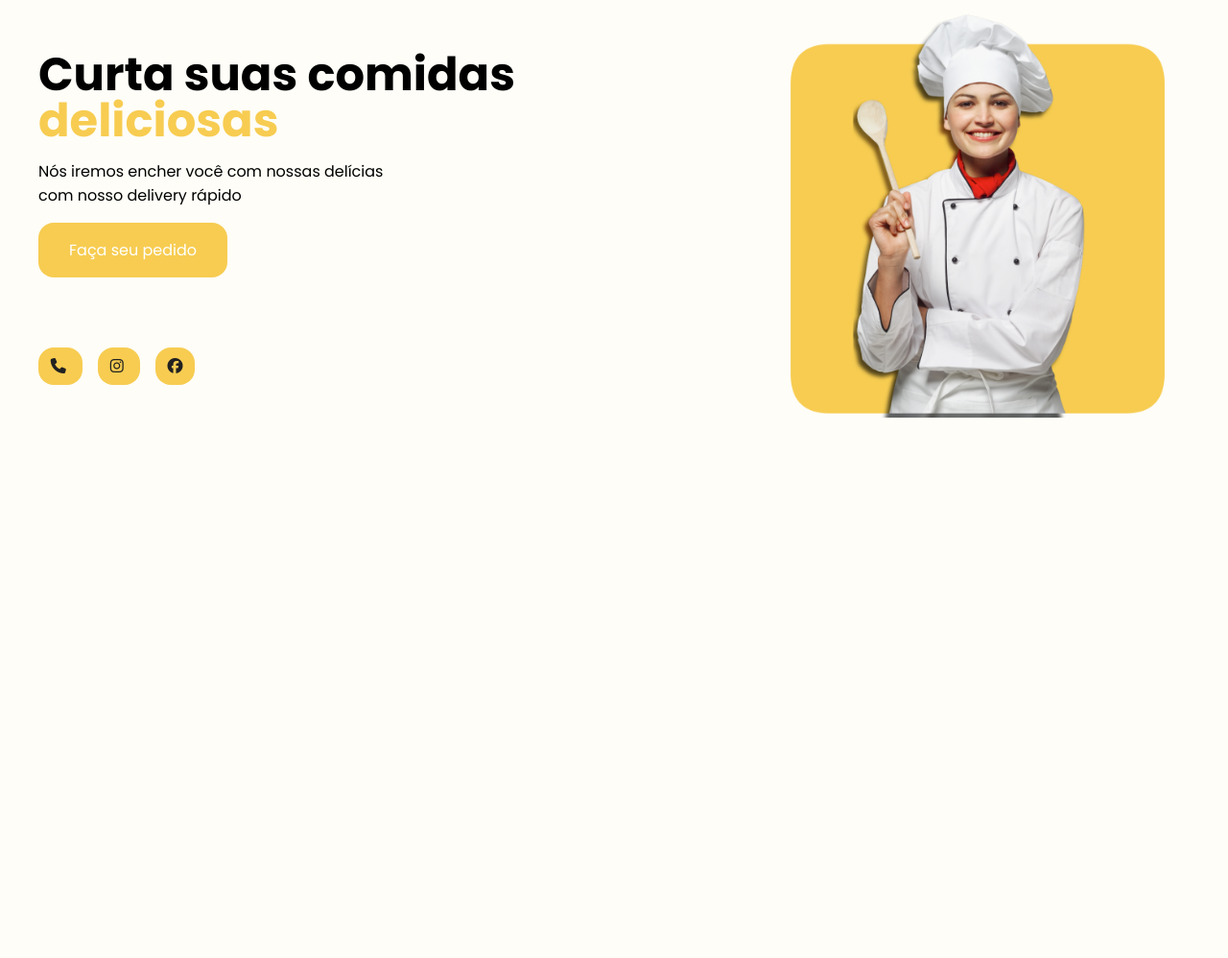
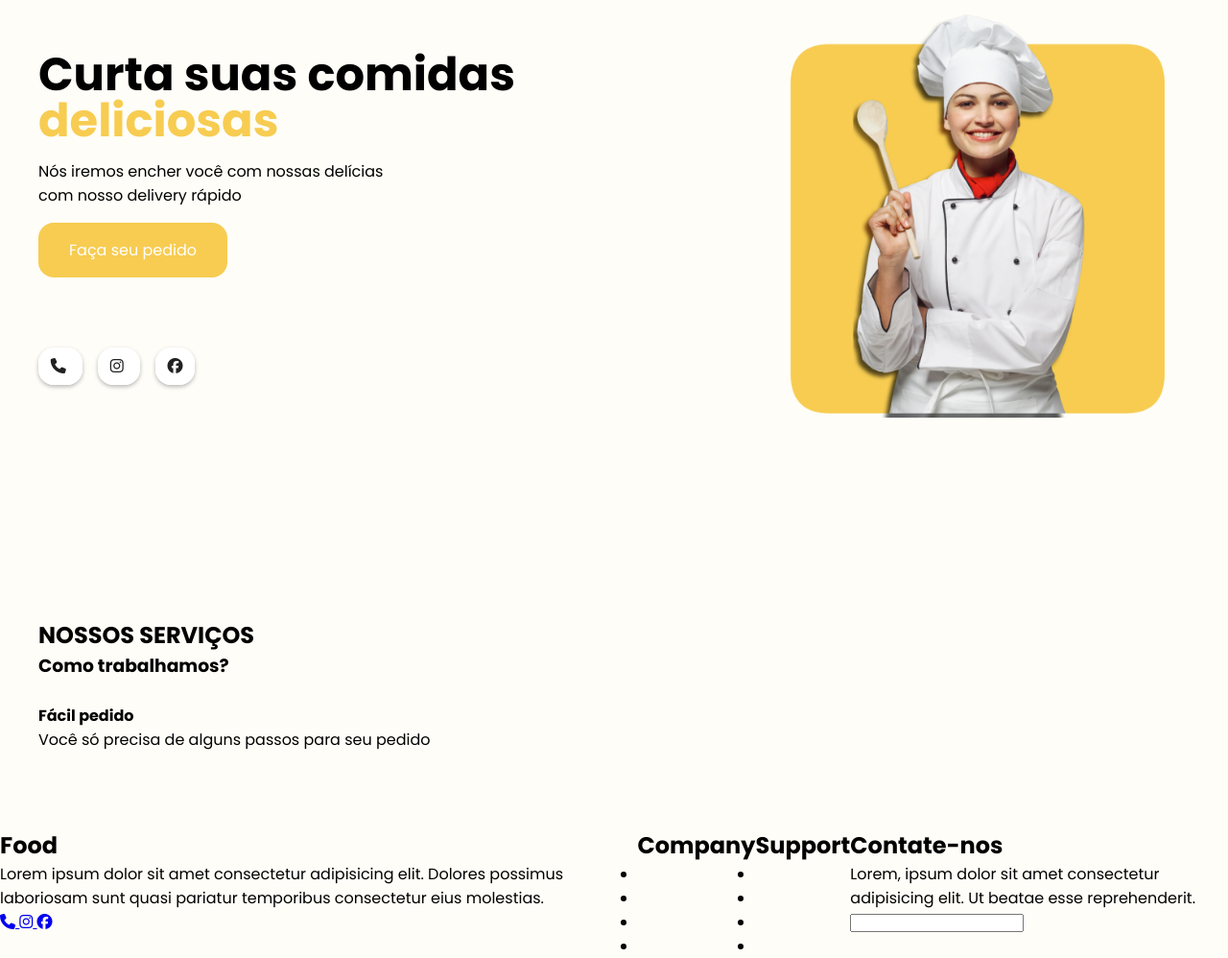
Before and after one commit to devwenderson/study-websites, a plain HTML site: page 1-food-website/index.html in a window 1280 px wide. Shown: the part 236-1234 px from the top of the page at 96% size. Before the commit the page ends 800 px from the top, so only its background shows below. Drawn offline with Linux system fonts and the light colour scheme.

Commit message:
wip: add footer

```diff
--- a/1-food-website/css/base.css
+++ b/1-food-website/css/base.css
@@ -17,3 +17,7 @@ body {
     max-width: 1200px;
     margin: 0 auto;
 }
+
+section {
+    padding: 5em 0;
+}
--- a/1-food-website/css/components.css
+++ b/1-food-website/css/components.css
@@ -54,3 +54,7 @@ header nav ol li a {
     padding: 0.8em 1.5em;
     border-radius: 1em;
 }
+
+.footer-content {
+    display: flex;
+}
--- a/1-food-website/css/index.css
+++ b/1-food-website/css/index.css
@@ -1,6 +1,6 @@
 /* index.html styles */
 
-.hero {
+section.hero {
     display: flex;
     align-items: center;
     height: 85vh;
@@ -46,7 +46,8 @@
 }
 
 .cta__social-buttons a {
-    background-color: var(--yellow-500);
+    background-color: #fff;
+    box-shadow: 0 2px 4px rgb(185, 185, 185);
     margin-right: 1em;
     padding: .5em .8em;
     border-radius: 1em;
@@ -55,7 +56,7 @@
 }
 
 .cta__social-buttons a:hover {
-    color: #fff;
+    background-color: var(--yellow-500);
 }
 
 .hero__banner {
--- a/1-food-website/index.html
+++ b/1-food-website/index.html
@@ -1,12 +1,16 @@
 <!DOCTYPE html>
 <html lang="pt-br">
+
 <head>
     <meta charset="UTF-8">
     <meta name="viewport" content="width=device-width, initial-scale=1.0">
     <title>Início</title>
 
-    <link rel="stylesheet" href="https://cdnjs.cloudflare.com/ajax/libs/font-awesome/6.7.2/css/all.min.css" integrity="sha512-Evv84Mr4kqVGRNSgIGL/F/aIDqQb7xQ2vcrdIwxfjThSH8CSR7PBEakCr51Ck+w+/U6swU2Im1vVX0SVk9ABhg==" crossorigin="anonymous" referrerpolicy="no-referrer" />
+    <link rel="stylesheet" href="https://cdnjs.cloudflare.com/ajax/libs/font-awesome/6.7.2/css/all.min.css"
+        integrity="sha512-Evv84Mr4kqVGRNSgIGL/F/aIDqQb7xQ2vcrdIwxfjThSH8CSR7PBEakCr51Ck+w+/U6swU2Im1vVX0SVk9ABhg=="
+        crossorigin="anonymous" referrerpolicy="no-referrer" />
 </head>
+
 <body>
 
     <header class="container">
@@ -57,10 +61,69 @@
                 <img src="images/hero.png" alt="Imagem de chef de cozinha">
             </figure>
         </section>
+        <section class="container">
+            <h2>NOSSOS SERVIÇOS</h2>
+            <h3>Como trabalhamos?</h3>
+            <div class="cards">
+                <figure>
+                    <img src="" alt="">
+                    <figcaption>
+                        <h4>Fácil pedido</h4>
+                        <p>Você só precisa de alguns passos para seu pedido</p>
+                    </figcaption>
+                </figure>
+            </div>
+        </section>
     </main>
 
     <footer>
+        <div class="footer-content">
+            <div>
+                <h2>Food</h2>
+                <p>Lorem ipsum dolor sit amet consectetur adipisicing elit. Dolores possimus laboriosam sunt quasi
+                    pariatur
+                    temporibus consectetur eius molestias.</p>
+                <div class="footer__social-buttons">
+                    <a href="tel:+5555555555555">
+                        <i class="fa-solid fa-phone"></i>
+                    </a>
 
+                    <a href="#">
+                        <i class="fa-brands fa-instagram"></i>
+                    </a>
+
+                    <a href="#">
+                        <i class="fa-brands fa-facebook"></i>
+                    </a>
+                </div>
+            </div>
+
+            <div>
+                <h2>Company</h2>
+                <ul>
+                    <li><a href=""></a></li>
+                    <li><a href=""></a></li>
+                    <li><a href=""></a></li>
+                    <li><a href=""></a></li>
+                </ul>
+            </div>
+            <div>
+                <h2>Support</h2>
+                <ul>
+                    <li><a href=""></a></li>
+                    <li><a href=""></a></li>
+                    <li><a href=""></a></li>
+                    <li><a href=""></a></li>
+                </ul>
+            </div>
+            <div>
+                <h2>Contate-nos</h2>
+                <p>Lorem, ipsum dolor sit amet consectetur adipisicing elit. Ut beatae esse reprehenderit.</p>
+                <form action=".">
+                    <input type="text">
+                </form>
+            </div>
+        </div>
     </footer>
 
     <!-- CSS -->
@@ -68,4 +131,5 @@
     <link rel="stylesheet" href="css/components.css">
     <link rel="stylesheet" href="css/index.css">
 </body>
+
 </html>
```
